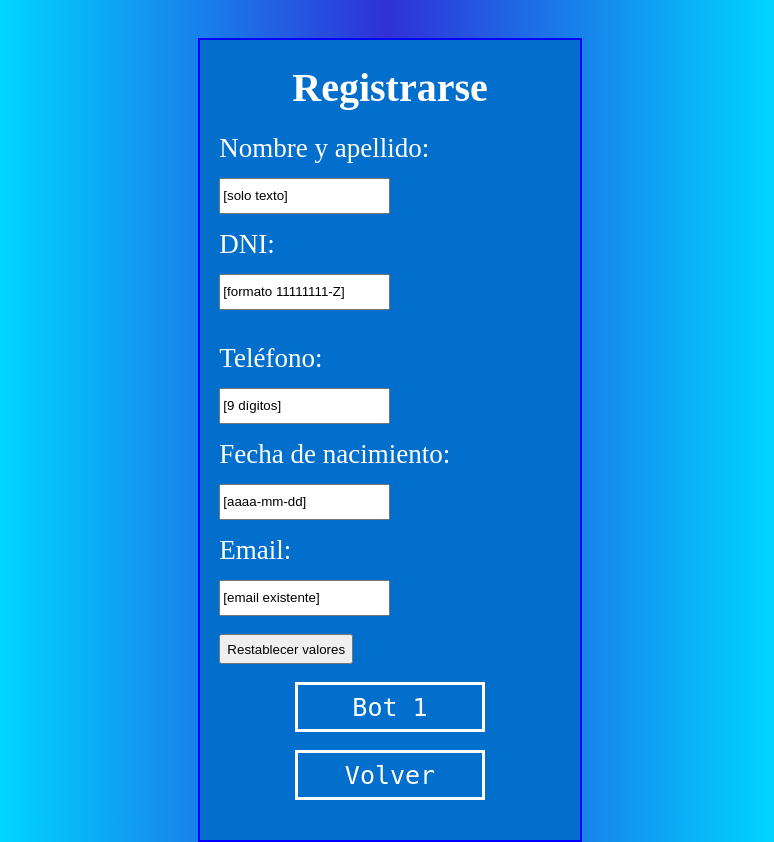
After one commit to IvanMataFernandez/Proyecto-SGSSI, a PHP site: page /registro.php in a window 1280 px wide. The commit adds this page. Shown: the whole page, without its empty margins (252-1026 px from the left). Run offline with PHP 8.4, Linux system fonts and the light colour scheme.

Commit message:
Add files via upload

```diff
--- /dev/null
+++ b/app/estilosRegistro.css
@@ -0,0 +1,98 @@
+
+body{
+	/* background-image: url("fondo"); */
+
+	/* Creado con https://cssgradient.io/ */
+
+	background: rgb(0,212,255);
+	background: linear-gradient(90deg, rgba(0,212,255,1) 20%, rgba(48,48,215,1) 50%, rgba(0,212,255,1) 80%);
+}
+
+
+.titulo{
+	color: blue;
+	font-size: 60px;
+	font-family: Arial;
+	font-weight: 500;
+	letter-spacing: 3px;
+	word-spacing: 10px;
+	text-align: center;
+
+
+
+}
+
+.margen{
+	width: 30%;
+	height: 800px;
+	border: 2px solid;
+	color: blue;
+	background-color: rgb(3,111,205);
+	position: relative;
+	top: 30px;
+	left: 35%;
+
+
+}
+.margen1{
+	width: 30%;
+	height: 500px;
+	border: 2px solid;
+	color: blue;
+	background-color: rgb(3,111,205);
+	position: relative;
+	top: 30px;
+	left: 35%;
+
+
+}
+.tituloLogIn{
+	font-size: 40px;
+	color: white;
+	text-align: center;
+	line-height: 60px;
+	font-weight: 900;
+
+}
+
+.textoLogIn{
+	font-size: 27px;
+	color: white;
+	position: relative;
+	font-weight: 300;
+	left: 5%;
+	line-height: 60px;
+
+
+}
+
+.campoLogIn{
+	position: relative;
+	left: 5%;
+	width: 45%;
+	line-height: 30px;
+}
+
+.botonReset{
+	position: relative;
+	left: 5%;
+	height: 30px;
+
+
+}
+
+.botonOpcion{
+	position: relative;
+	left: 25%;
+	width: 50%;
+	height: 50px;
+	background-color: rgb(3,111,205);
+	border: 0px;
+	font-size: 25px;
+	font-family: monospace;
+	color: white;
+	border: 3px solid;
+	border-color: white;
+
+
+}
--- /dev/null
+++ b/app/registro.php
@@ -0,0 +1,36 @@
+<html>
+	<link rel="stylesheet" href="estilosRegistro.css">
+
+	<head>
+
+
+	</head>
+	<body>
+
+		<div class="margen">
+			<br>
+
+			<div class="tituloLogIn"> Registrarse </div>
+
+			<form> <! -- añadir el action despues y la dirección de la página de registro de datos -->
+
+				<div class="textoLogIn"> Nombre y apellido: </div>
+				<input class="campoLogIn" type="text" name="nombre" value="[solo texto]"> <br>
+				<div class="textoLogIn"> DNI: </div>
+				<input class="campoLogIn" type="text" name="nombre" value="[formato 11111111-Z]"> <br> <br>
+				<div class="textoLogIn"> Teléfono: </div>
+				<input class="campoLogIn" type="text" name="nombre" value="[9 dígitos]"> <br>
+				<div class="textoLogIn"> Fecha de nacimiento: </div>
+				<input class="campoLogIn" type="text" name="nombre" value="[aaaa-mm-dd]"> <br>
+				<div class="textoLogIn"> Email: </div>
+				<input class="campoLogIn" type="text" name="nombre" value="[email existente]"> <br>	<br>
+				<input class ="botonReset" type="reset" value="Restablecer valores"> <br> <br>
+				<input class ="botonOpcion" type="submit" value="Bot 1"> <br> <br>
+				<a href="index.php"><input class="botonOpcion" type="button" value="Volver"> </a>
+
+
+
+		</div>
+
+	</body>
+</html>
```
Also changed, not shown: app/index.php (+4 -3 lines), app/unused.css (added, +87 -0 lines), 1 other file.
